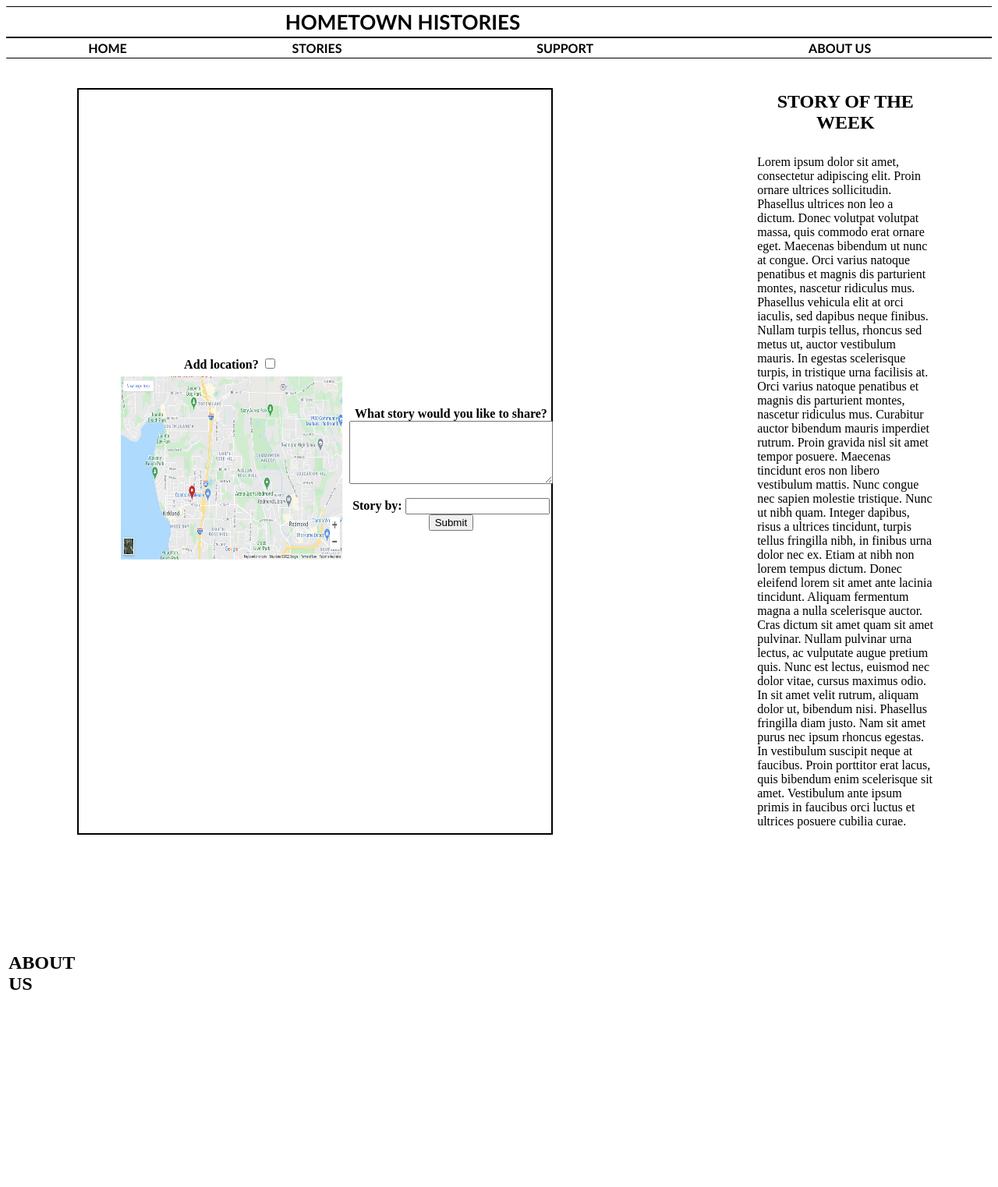
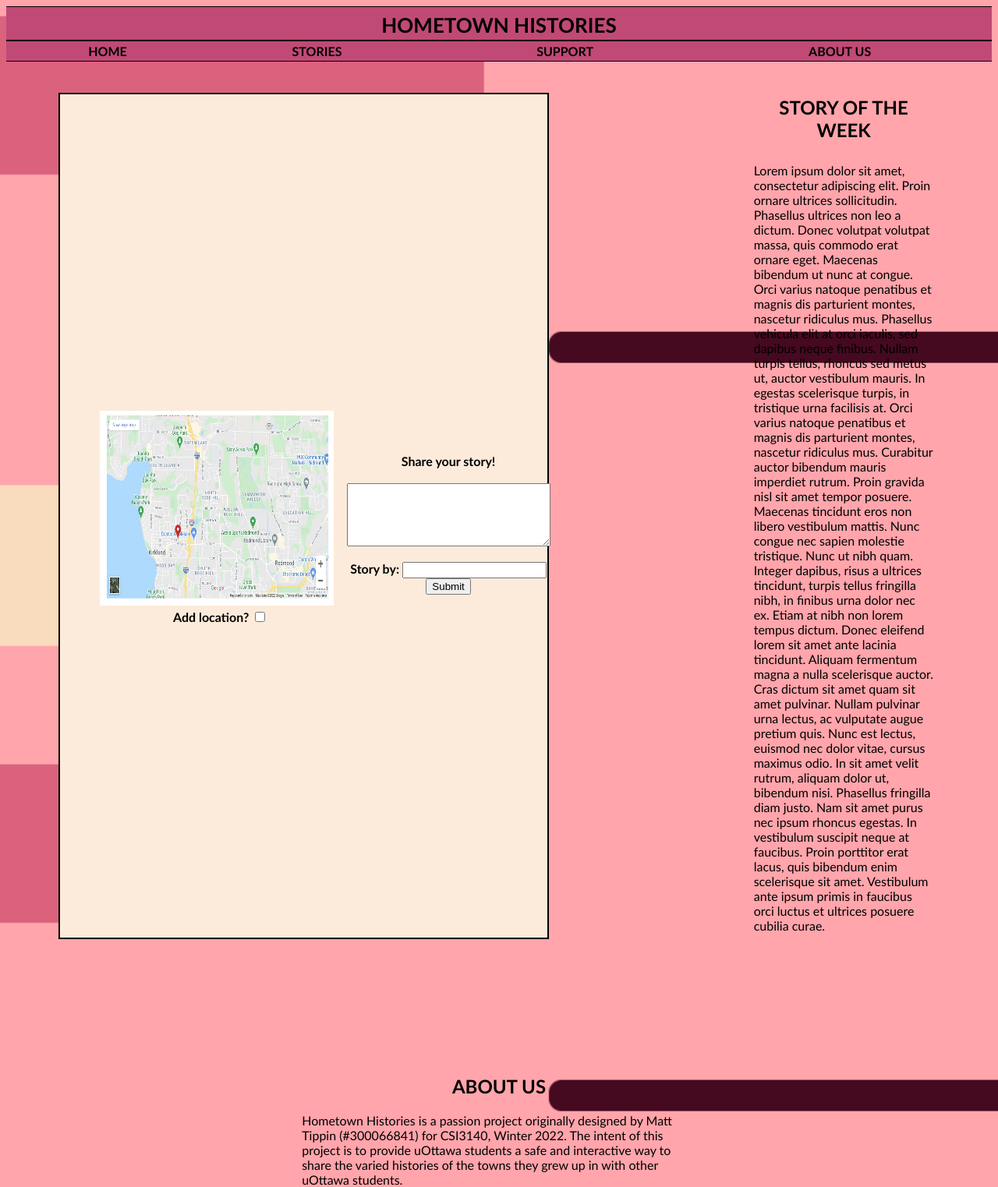
Before and after one commit to professor-forward/project-matt, a plain HTML site: page index.html in a window 1280 px wide. Shown: the whole page at 78% size. Before the commit the page ends 1307 px from the top, so only its background shows below. Drawn offline with Linux system fonts and the light colour scheme.

Commit message:
Adds About Us section and streamlines the inline CSS in index.html

```diff
--- a/index.html
+++ b/index.html
@@ -1,5 +1,17 @@
 <html>
+<head>
 <style>
+body{
+
+	font-family: Trebuchet MS;
+}
+.bg{
+	background-image: url("background.png");
+	height: 100%;
+	background-position: center;
+	background-repeat: repeat-y;
+	background-size: cover;
+}
 .p{
 	font-family: Trebuchet MS
 }
@@ -10,22 +22,22 @@
 	border-top: 1px solid black;
 	padding-left: 10px;
 	padding-right: 10px;
-	font-family: Trebuchet MS;
+	background-color: #C14975;
 }
 .cell {
 	padding-left: 3px;
 	padding-right: 3px;
 }
 .h1{
-	padding-right: 20%;
+	padding-top: 5px;
 	font-size: 26px;
-	font-family: Trebuchet MS
 }
 .leftTable{
 	padding-bottom:10px;
 	margin-left:5%;
 	border-collapse: collapse;
 	width:30%;
+
 }
 .maps{
 	width:30%;
@@ -37,6 +49,7 @@
 .leftPane{
 	border: 2px solid black;
 	padding-left: 5px;
+	background-color: #FCEBDA;
 }
 .rightTitle{
 	text-align: center;
@@ -45,6 +58,8 @@
 	padding: 5px;
 }
 </style>
+</head>
+<body class="bg">
 <table class="navbar">
 	<tr>
 		<th class="h1">HOMETOWN HISTORIES</th>
@@ -67,16 +82,17 @@
 			<table class="leftTable">
 				<tr>
 					<th class="maps">
+						<img src="mapsMockup.jpg" style="width:300px;height:250px;padding: 5px;padding-right: 15px">
 						<label for="loc">Add location?</label>
 						<input type="checkbox" form="storysub" id="loc">
-						<img src="mapsMockup.jpg" style="width:300px;height:250px;">
+
 					</th>
 					<th class="sub">
 
 						<form id="storysub">
 							<br><br>
-							<label for="story">What story would you like to share?</label>
-							<br>
+							<label for="story">Share your story!</label>
+							<br><br>
 							<textarea name="story" form="storysub" id="story" rows=5 cols=30 required></textarea><br><br>
 							<label for="name">Story by:</label>
 							<input type="text" id="name"><br>
@@ -105,14 +121,13 @@
 		</td>
 		<td style="width:5%;"></td>
 	</tr>
-	<tr>
-		<td><br><br><br><br><br><br><br><br></td>
-	</tr>
-	<tr>
-		<td>
-			<h2>ABOUT US</h2>
-		</td>
-	</tr>
 </table>
-
+<br><br><br><br><br><br><br><br>
+<div style="text-align: center;">
+	<h2>ABOUT US</h2>
+</div>
+<div style="padding-left: 30%;padding-right: 30%">
+	Hometown Histories is a passion project originally designed by Matt Tippin (#300066841) for CSI3140, Winter 2022. The intent of this project is to provide uOttawa students a safe and interactive way to share the varied histories of the towns they grew up in with other uOttawa students.
+</div>
+</body>
 </html>
```
